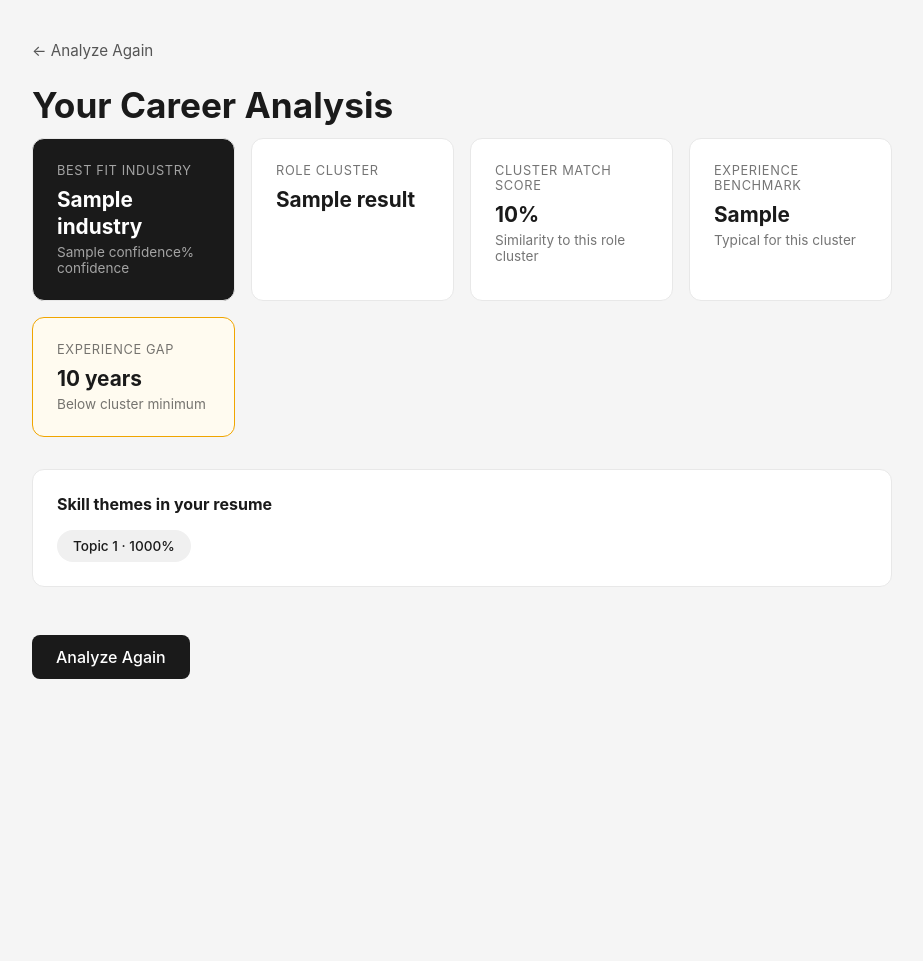
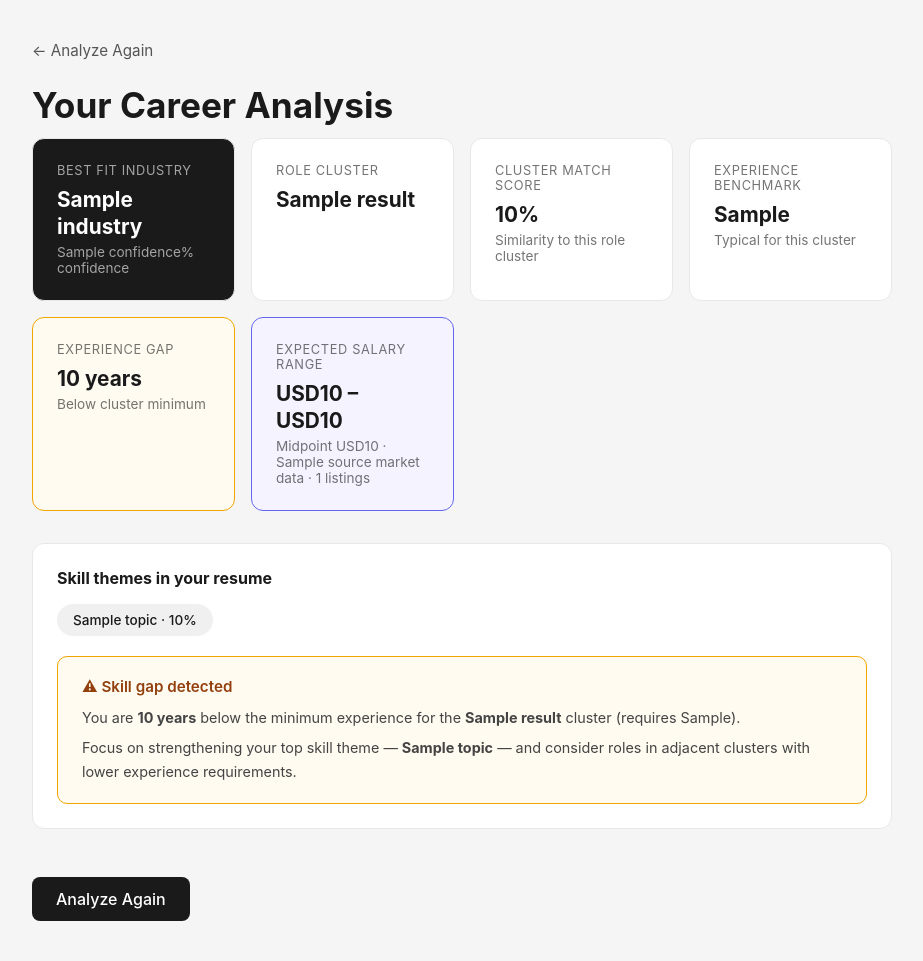
Before and after one commit to BuRhAn5352/Talent_intelligence_platform, a FastAPI app: template app/templates/candidate_result.html in a window 1280 px wide. Shown: the whole page, without its empty margins (178-1101 px from the left). Before the commit the page ends 679 px from the top, so only its background shows below. Run offline with FastAPI, Linux system fonts and the light colour scheme; the template is opened without the code that fills it: most values are stand-ins (such as "Sample title", 1, 10 or a date in 2020); parts of the project's set-up code (start-up, migrations or seed data) failed here and were passed over.

Commit message:
Update candidate_result.html

```diff
--- a/app/templates/candidate_result.html
+++ b/app/templates/candidate_result.html
@@ -48,18 +48,75 @@
                 <div class="result-sub">Meets cluster requirements</div>
             </div>
             {% endif %}
+
+            {% if result.salary %}
+            <div class="result-card salary">
+                <div class="result-label">Expected salary range</div>
+                <div class="result-value">
+                    {{ result.salary.currency }}{{ "{:,}".format(result.salary.avg_min) }}
+                    –
+                    {{ result.salary.currency }}{{ "{:,}".format(result.salary.avg_max) }}
+                </div>
+                <div class="result-sub">
+                    Midpoint {{ result.salary.currency }}{{ "{:,}".format(result.salary.midpoint) }}
+                    · {{ result.salary.source }} market data
+                    · {{ result.salary.sample_size }} listings
+                </div>
+            </div>
+            {% endif %}
         </div>
 
+        <!-- SKILL GAP SECTION -->
+        {% if result.top_topics %}
         <div class="topics-section">
             <h3>Skill themes in your resume</h3>
             <div class="topics-grid">
-                {% for topic_id, score in result.top_topics %}
-                <div class="topic-pill">
-                    Topic {{ topic_id }} · {{ (score * 100) | round(1) }}%
-                </div>
+                {% for topic_name, score in result.top_topics %}
+                <div class="topic-pill">{{ topic_name }} · {{ score }}%</div>
                 {% endfor %}
             </div>
+
+            {% if result.exp_gap > 0 %}
+            <div class="skill-gap-box warning-box">
+                <h4>⚠ Skill gap detected</h4>
+                <p>
+                    You are <strong>{{ result.exp_gap }} year{{ 's' if result.exp_gap > 1 else '' }}</strong>
+                    below the minimum experience for the
+                    <strong>{{ result.cluster_name }}</strong> cluster
+                    (requires {{ result.exp_range }}).
+                </p>
+                <p>
+                    Focus on strengthening your top skill theme —
+                    <strong>{{ result.top_topics[0][0] }}</strong> —
+                    and consider roles in adjacent clusters with lower experience requirements.
+                </p>
+            </div>
+            {% elif result.match_score < 50 %}
+            <div class="skill-gap-box warning-box">
+                <h4>⚠ Low cluster alignment</h4>
+                <p>
+                    Your resume matches <strong>{{ result.match_score }}%</strong>
+                    of the typical language used in
+                    <strong>{{ result.cluster_name }}</strong> roles.
+                </p>
+                <p>
+                    Tailor your resume to include more keywords relevant to
+                    <strong>{{ result.top_topics[0][0] }}</strong> —
+                    your strongest detected skill area.
+                </p>
+            </div>
+            {% else %}
+            <div class="skill-gap-box success-box">
+                <h4>✓ Strong profile</h4>
+                <p>
+                    Your experience and skill themes align well with
+                    <strong>{{ result.cluster_name }}</strong> roles.
+                    Your strongest area is <strong>{{ result.top_topics[0][0] }}</strong>.
+                </p>
+            </div>
+            {% endif %}
         </div>
+        {% endif %}
 
         <a href="/candidate" class="btn">Analyze Again</a>
     </div>
```
